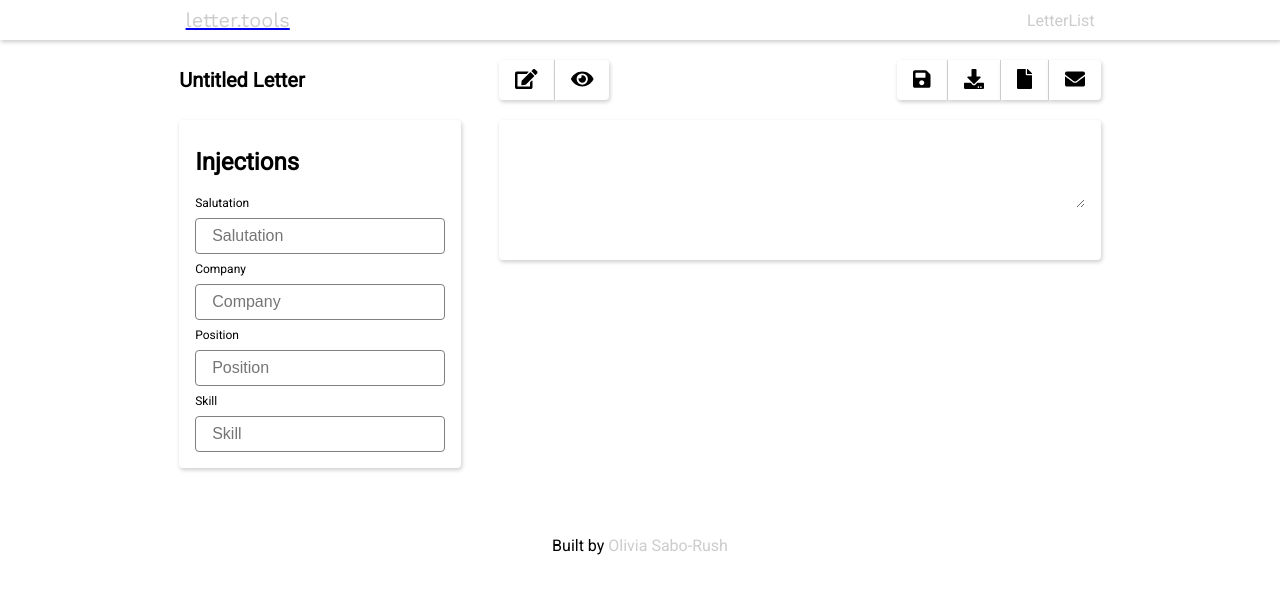
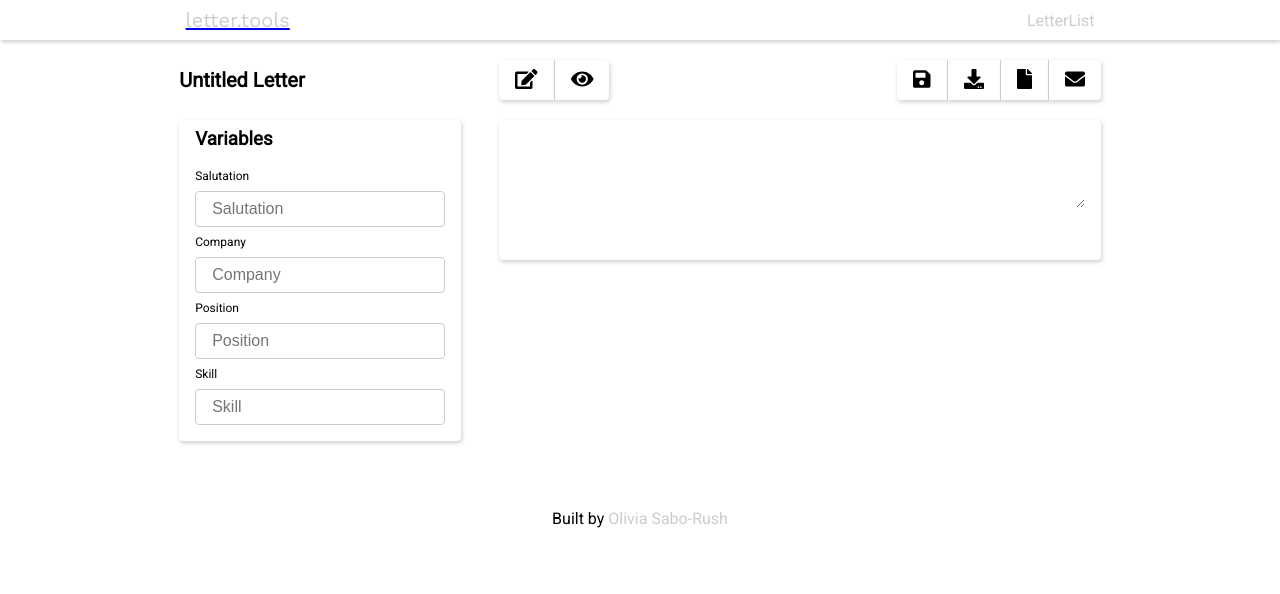
Before and after one commit to livrush/letter.tools, a React (Create React App) app: page /create in a window 1280 px wide. Shown: the top 594 px of the page. Built offline with nearby package versions, Linux system fonts and the light colour scheme.

Commit message:
change injection to variable

```diff
--- a/src/components/VariableColumn.jsx
+++ b/src/components/VariableColumn.jsx
@@ -12,8 +12,8 @@ const VariableColumn = ({ config }) => {
   }
 
   return (
-    <div className="injections-container">
-      <h2 className="injections-title">Injections</h2>
+    <div className="variables-container">
+      <h3 className="variables-title">Variables</h3>
       { InputComponents }
     </div>
   );
--- a/src/css/style.css
+++ b/src/css/style.css
@@ -1,11 +1,11 @@
 @import url("https://fonts.googleapis.com/css?family=Roboto|Work+Sans&display=swap");
-.basic-box, .button, .home-letter-link, .home-letter, .injections-container, .input, .letter-container {
+.basic-box, .button, .home-letter-link, .home-letter, .variables-container, .input, .letter-container {
   border: 0;
   border-radius: 0.25rem;
   padding: 0.5rem 1rem;
   background: white; }
 
-.shadow-main, .button, .home-letter-link, .nav, .home-letter, .injections-container, .letter-container {
+.shadow-main, .button, .home-letter-link, .nav, .home-letter, .variables-container, .letter-container {
   box-shadow: 1px 2px 4px #CCC; }
 
 .shadow-low, .button:active, .home-letter-link:active {
@@ -14,7 +14,7 @@
 .remove-focus-outline, .button:focus, .home-letter-link:focus, .letter-title, .letter-textarea {
   outline: none; }
 
-.margin-bottom-common, .nav, .letter-title, .injections-container, .actionBar-container, .letter-container {
+.margin-bottom-common, .nav, .letter-title, .variables-container, .actionBar-container, .letter-container {
   margin-bottom: 1.25rem; }
 
 .t-black {
@@ -219,13 +219,13 @@
   .hidden-sm {
     display: block; } }
 
-.basic-box, .button, .home-letter-link, .home-letter, .injections-container, .input, .letter-container {
+.basic-box, .button, .home-letter-link, .home-letter, .variables-container, .input, .letter-container {
   border: 0;
   border-radius: 0.25rem;
   padding: 0.5rem 1rem;
   background: white; }
 
-.shadow-main, .button, .home-letter-link, .nav, .home-letter, .injections-container, .letter-container {
+.shadow-main, .button, .home-letter-link, .nav, .home-letter, .variables-container, .letter-container {
   box-shadow: 1px 2px 4px #CCC; }
 
 .shadow-low, .button:active, .home-letter-link:active {
@@ -234,7 +234,7 @@
 .remove-focus-outline, .button:focus, .home-letter-link:focus, .letter-title, .letter-textarea {
   outline: none; }
 
-.margin-bottom-common, .nav, .letter-title, .injections-container, .actionBar-container, .letter-container {
+.margin-bottom-common, .nav, .letter-title, .variables-container, .actionBar-container, .letter-container {
   margin-bottom: 1.25rem; }
 
 .t-black {
@@ -395,9 +395,12 @@ body {
   line-height: 2.5rem;
   margin-top: 0; }
 
-.injections-container {
+.variables-container {
   display: flex;
   flex-direction: column; }
+
+.variables-title {
+  margin-top: 0; }
 
 .input-container {
   display: flex;
@@ -410,7 +413,7 @@ body {
 
 .input {
   font-size: 1rem;
-  border: 1px solid grey; }
+  border: 1px solid #CCC; }
 
 .actionBar-container {
   display: flex;
--- a/src/sass/style.scss
+++ b/src/sass/style.scss
@@ -50,12 +50,16 @@ body {
   margin-top: 0;
 }
 
-.injections-container {
+.variables-container {
   @extend .basic-box;
   @extend .shadow-main;
   @extend .margin-bottom-common;
   display: flex;
   flex-direction: column;
+}
+
+.variables-title {
+  margin-top: 0;
 }
 
 .input-container {
@@ -72,7 +76,7 @@ body {
 .input {
   @extend .basic-box;
   font-size: 1rem;
-  border: 1px solid grey;
+  border: 1px solid $grey;
 }
 
 .actionBar-container {
```
Also changed, not shown: src/stories/index.js (+1 -1 lines).
